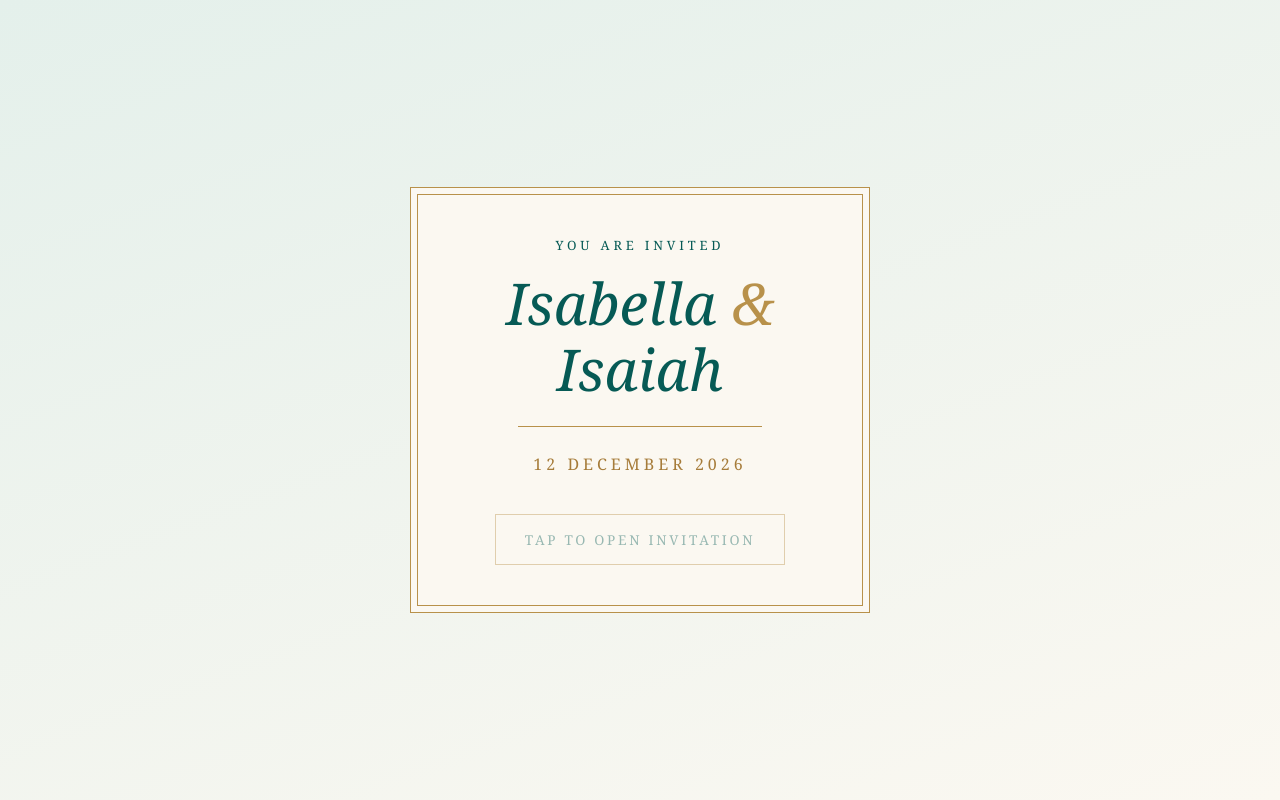
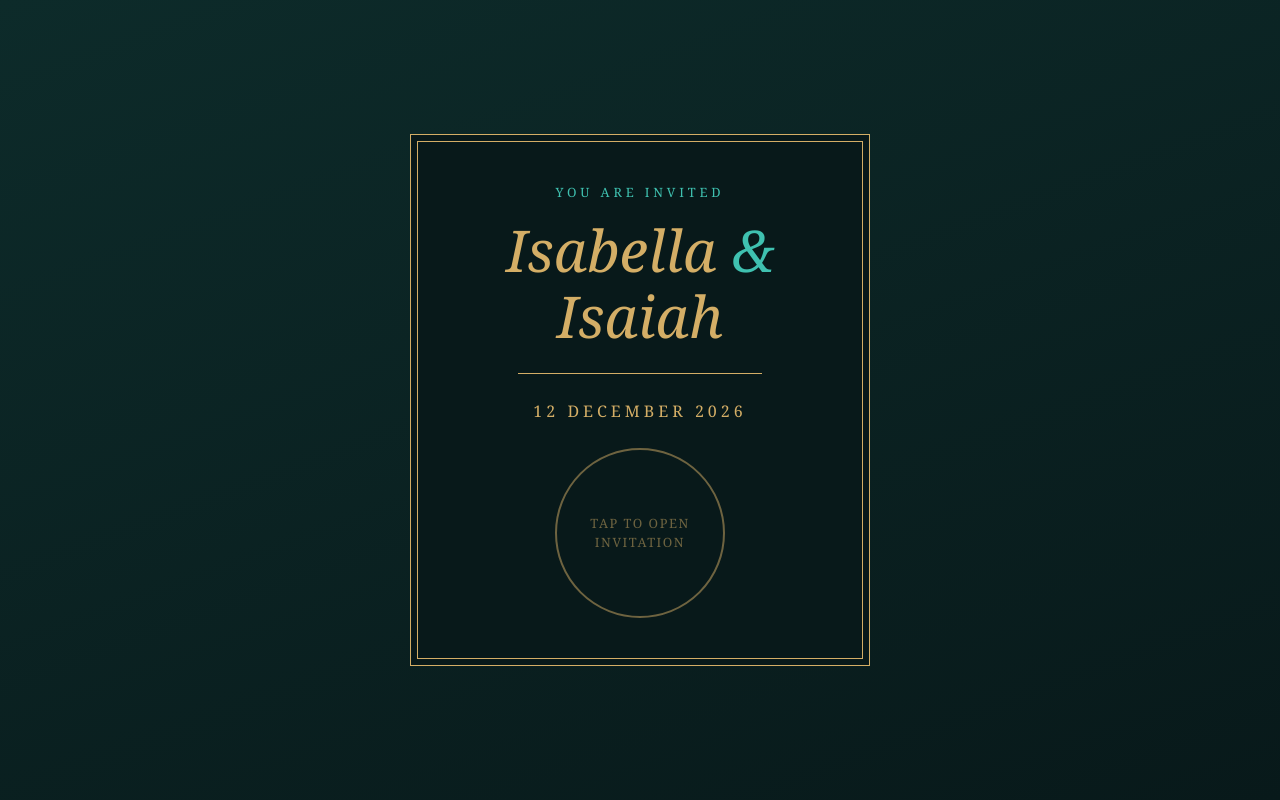
Before and after one commit to Ruchathi2010/isabella-isaiah, a plain HTML site: page index.html in a window 1280 px wide. Shown: the top 800 px of the page. Drawn offline with Linux system fonts and the light colour scheme.

Commit message:
Add files via upload

```diff
--- a/index.html
+++ b/index.html
@@ -6,9 +6,9 @@
 <title>Isabella &amp; Isaiah · Wedding Invitation</title>
 <link href="https://fonts.googleapis.com/css2?family=Noto+Serif:ital,wght@0,400;0,600;1,400&display=swap" rel="stylesheet">
 <style>
-:root{--teal:#065a55;--gold:#b8914a;--gold2:#a67c3a;--cream:#fbf8f1;--mint:#e4f0eb;--ink:#1c3a38;--card:#fbf8f1;
+:root{color-scheme:dark;--teal:#3fc1b0;--gold:#d4ae66;--gold2:#d4ae66;--cream:#08191a;--mint:#0d2b2a;--ink:#e8efec;--card:#0b2220;
 box-sizing:border-box;padding-top:env(safe-area-inset-top,0px);padding-bottom:env(safe-area-inset-bottom,0px)}
-@media (prefers-color-scheme:dark){:root:not([data-theme="light"]){--teal:#7fd1c6;--gold:#d4ae66;--gold2:#d4ae66;--cream:#0c1f1e;--mint:#10302d;--ink:#dcebe8;--card:#0c1f1e}}
+
 *{box-sizing:border-box}
 html{scroll-behavior:smooth;scroll-padding-top:60px}
 body{margin:0;background:var(--cream);color:var(--ink);font-family:'Noto Serif',Georgia,serif;text-align:center;line-height:1.7}
@@ -22,7 +22,8 @@ section{padding:4.5rem 1.5rem}
 .frame>div{border:1px solid var(--gold);padding:2.5rem 1.2rem}
 .eyebrow{letter-spacing:.3em;font-size:.8rem;text-transform:uppercase;color:var(--teal)}
 .names{font-size:clamp(2.4rem,11vw,3.6rem);line-height:1.15;margin:.8rem 0}
-.names span{color:var(--gold)}
+.names{color:var(--gold)}
+.names span{color:var(--teal)}
 .rule{width:60%;height:1px;background:var(--gold);margin:1.5rem auto}
 .date{letter-spacing:.25em;color:var(--gold2);text-transform:uppercase;margin:1.2rem 0}
 .btn{display:inline-block;border:1px solid var(--gold);color:var(--teal);background:none;padding:.8rem 1.8rem;letter-spacing:.2em;text-transform:uppercase;font:inherit;font-size:.85rem;text-decoration:none;cursor:pointer;margin-top:1rem}
@@ -42,7 +43,8 @@ footer{padding:2rem 1rem;font-style:italic;color:var(--teal);font-size:1.2rem}
 #welcome.gone{opacity:0;visibility:hidden}
 #welcome .frame{width:100%;background:var(--cream)}
 #welcome .tap{animation:p 2s infinite}
-@keyframes p{50%{opacity:.4}}
+@keyframes p{50%{opacity:.5}}
+#open{width:170px;height:170px;border-radius:50%;padding:1rem;display:flex;align-items:center;justify-content:center;margin:1.4rem auto 0;border-width:2px;text-align:center;line-height:1.5;letter-spacing:.12em;font-size:.8rem;color:var(--gold)}
 @media (prefers-reduced-motion:reduce){#welcome .tap{animation:none}html{scroll-behavior:auto}}
 .mute{display:none;position:fixed;right:14px;bottom:calc(14px + env(safe-area-inset-bottom,0px));z-index:6;width:44px;height:44px;border-radius:50%;border:1px solid var(--gold);background:var(--cream);color:var(--teal);font-size:1.2rem;cursor:pointer}
 .opened .mute{display:block}.mute.off{opacity:.5;text-decoration:line-through}
```
